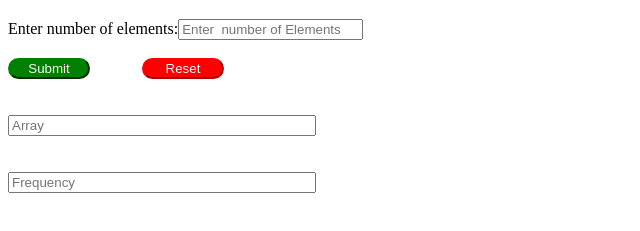
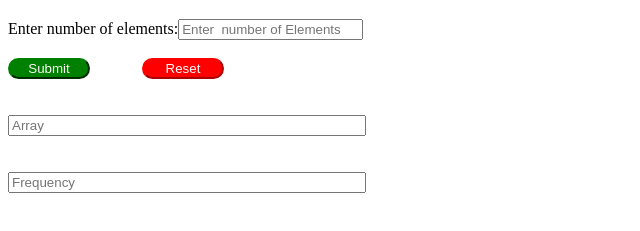
Before and after one commit to Saintgits-MCA/Frequency-Count-Array, a plain HTML site: page index.html in a window 1280 px wide. Shown: the part 61-292 px from the top of the page, without its empty margins (0-640 px from the left). Drawn offline with Linux system fonts and the light colour scheme.

Commit message:
Update and rename Count of element frequency.html to index.html

```diff
--- a/Count of element frequency.html
+++ b/index.html
@@ -42,8 +42,8 @@
         <input type="reset" value="  Reset  " style="background-color:red;color:snow;border-radius:7cm;border-color:red;width: 82px;">
        </form>
        <br><br>
-       <input type="text"  id="full" placeholder="Array" style="width: 300px;" readonly><br><br><br>
-       <input type="text" id="result" placeholder="Frequency" style="width: 300px;" readonly></span>
+       <input type="text"  id="full" placeholder="Array" style="width: 350px;" readonly><br><br><br>
+       <input type="text" id="result" placeholder="Frequency" style="width: 350px;" readonly></span>
 
     </body>
     </html>
```
